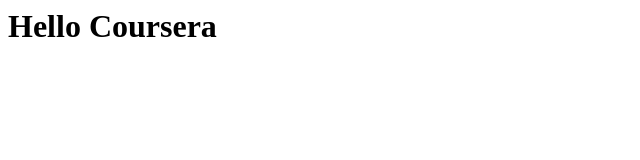
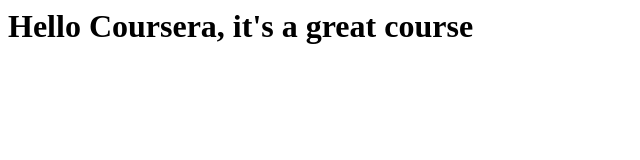
Before and after one commit to ktonyuk/coursera-homework, a plain HTML site: page site/index.html in a window 1280 px wide. Shown: the whole page, without its empty margins (0-640 px from the left). Drawn offline with Linux system fonts and the light colour scheme.

Commit message:
Small addition to our page content.

```diff
--- a/site/index.html
+++ b/site/index.html
@@ -3,6 +3,6 @@
     <title>Hello</title>
   </head>
   <body>
-<h1>Hello Coursera</h1>
+<h1>Hello Coursera, it's a great course</h1>
   </body>
   </html>
```
